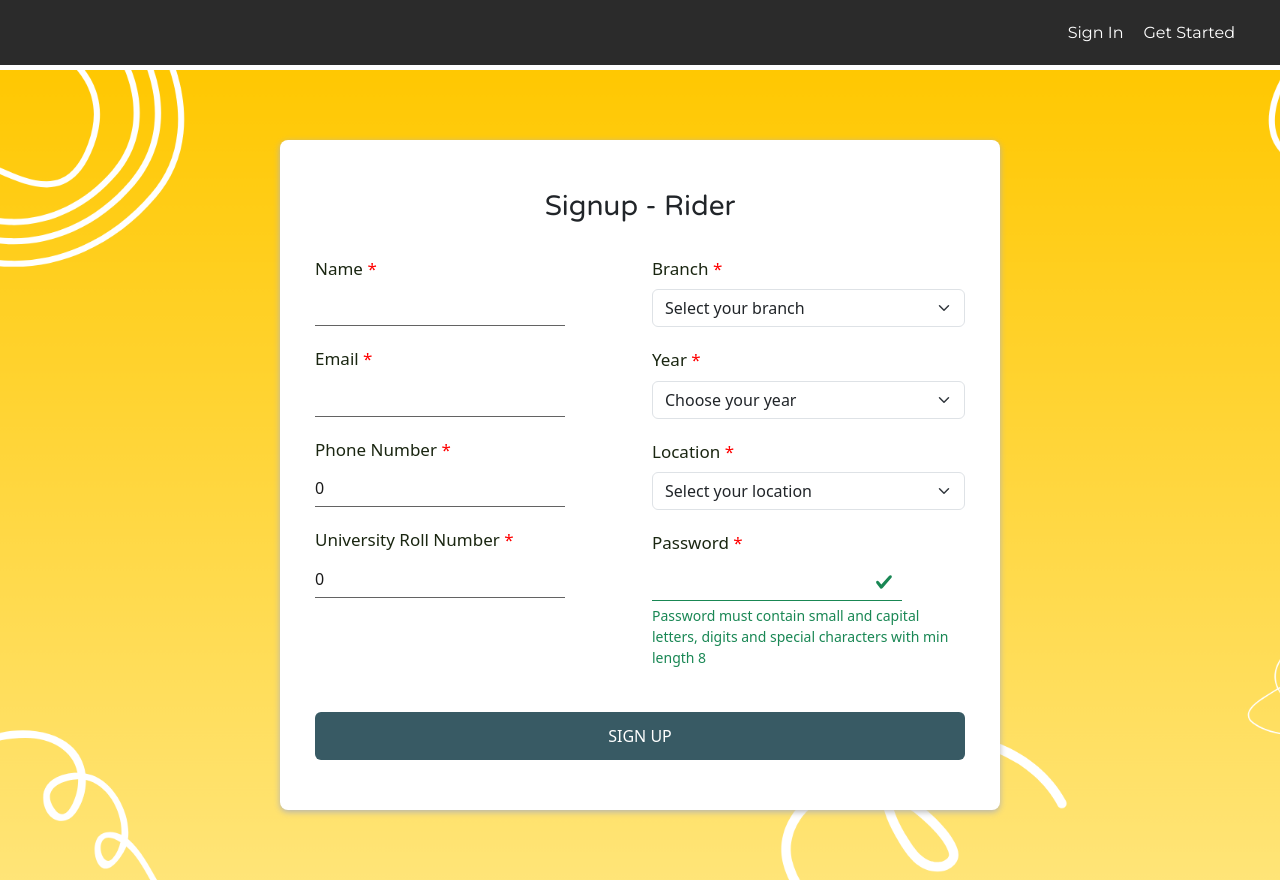
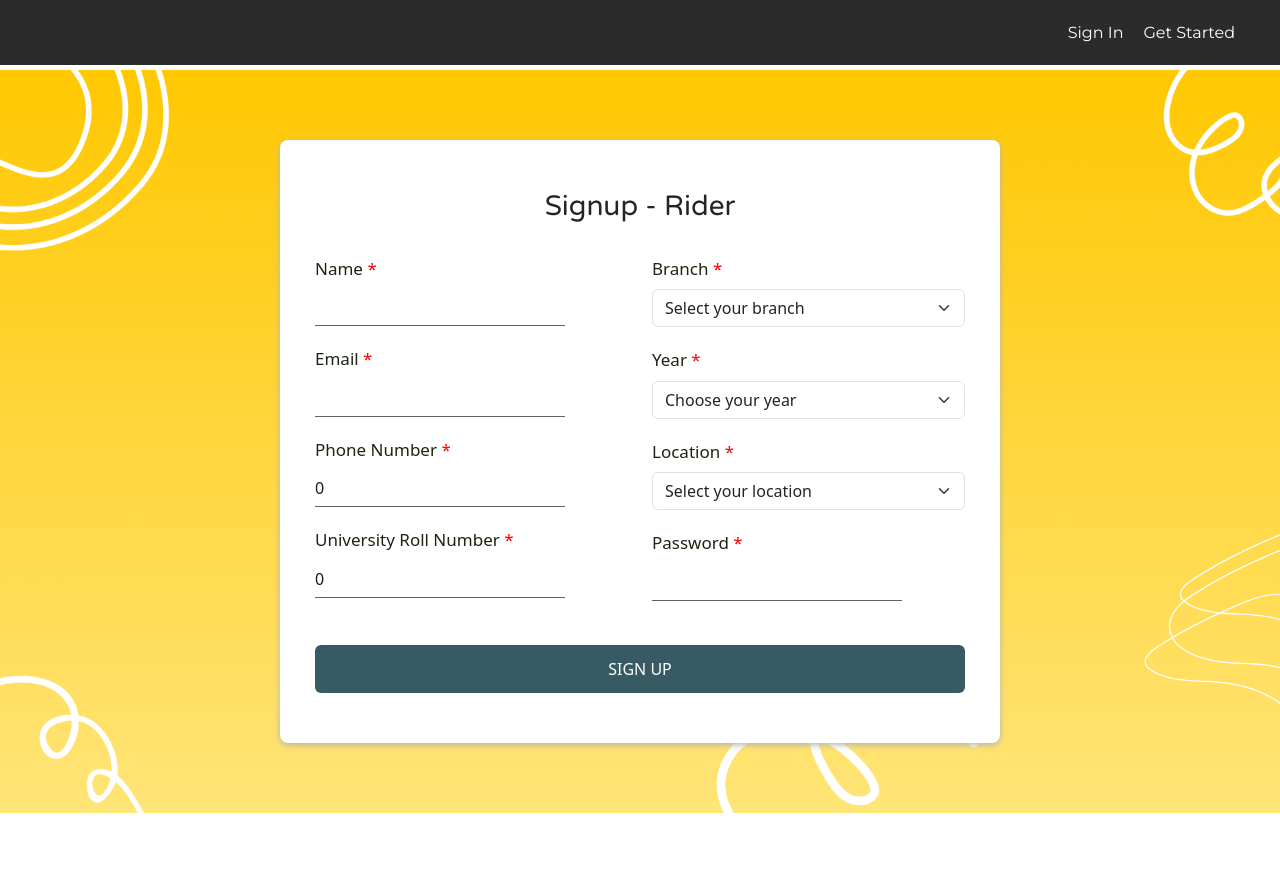
Before and after one commit to harleenkaur1343/MERN-Stack_College-Ride-Pool, a React (Create React App) app in the folder major_project/frontend/: page /signup in a window 1280 px wide. After the commit the page ends 813 px from the top, so only its background shows below. Built offline with nearby package versions, Linux system fonts and the light colour scheme; a web font is replaced by a local one.

Commit message:
updated pass

```diff
--- a/major_project/frontend/src/components/SignupRider.js
+++ b/major_project/frontend/src/components/SignupRider.js
@@ -355,7 +355,6 @@ To update the state of form, we can write a simple function:
                   required
                   onChange={(e) => setField("password", e.target.value)}
                   isInvalid={!!passwordV}
-                  isValid ="true"
                   value={form.password}
                 ></Form.Control>
                 <Form.Control.Feedback type="valid">
```
